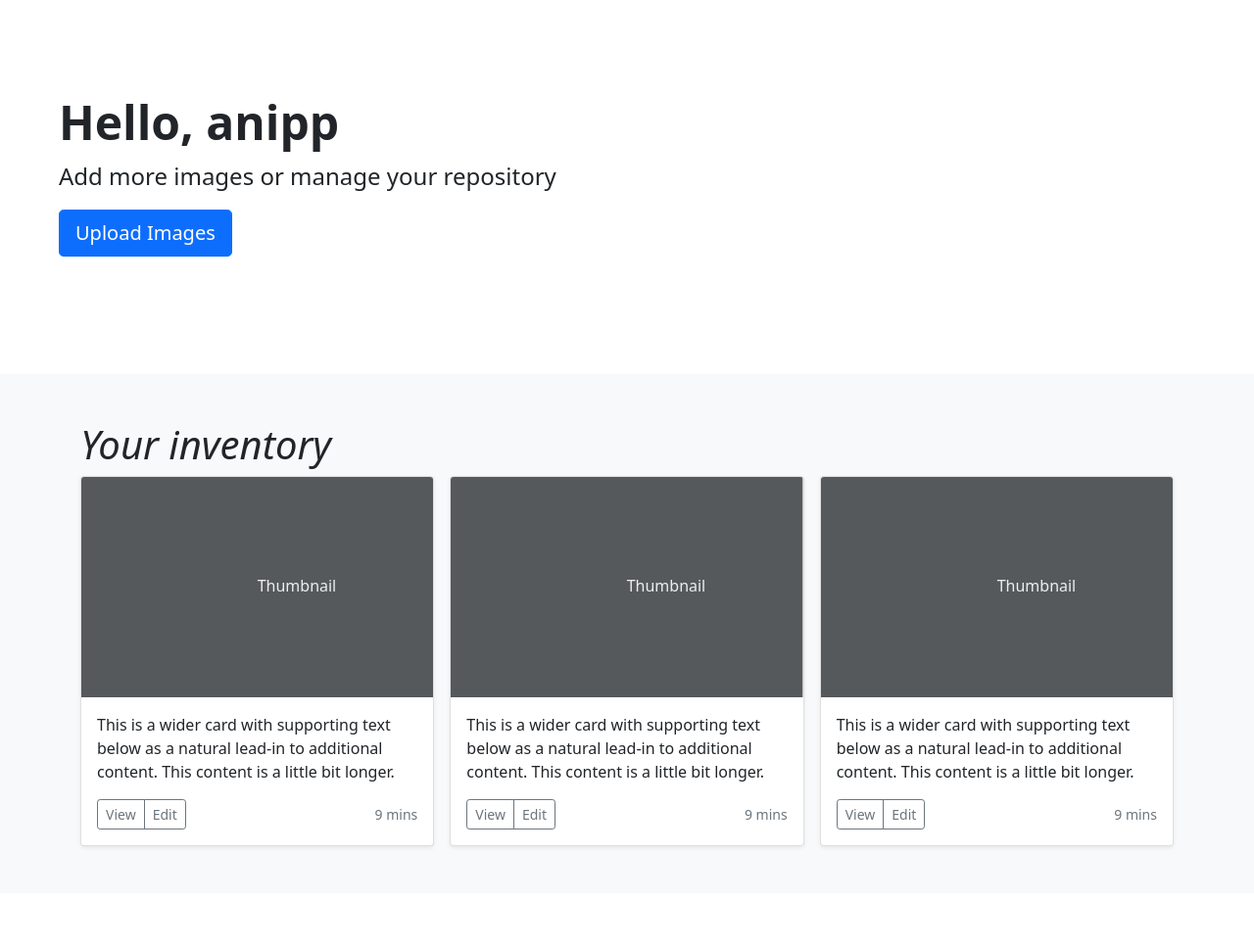
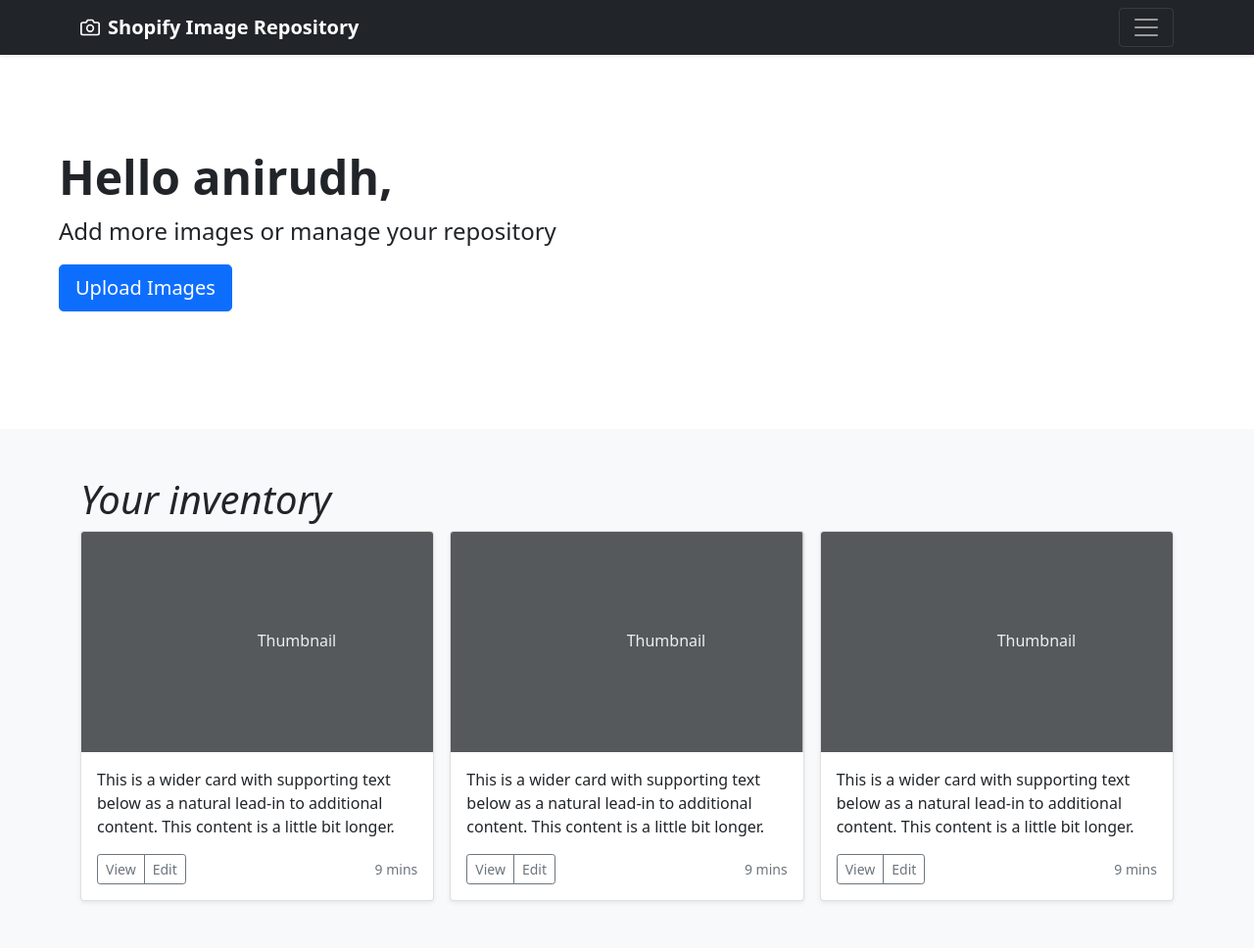
Before and after one commit to ani-poroorkara/Shopify-Data-Engineer-Intern-Challenge-Fall-2022, a Flask app: page /profile in a window 1280 px wide. Shown: the whole page at 98% size. Before the commit the page ends 867 px from the top, so only its background shows below. Run offline with Flask 2, Linux system fonts and the light colour scheme; a user stored in the database is signed in.

Commit message:
added logout button and header to profile minor changes in app

```diff
--- a/app.py
+++ b/app.py
@@ -32,6 +32,7 @@ def login():
             return redirect("profile")
         else:
             print("Username and Password Mismatch")
+            flash("Username/Password incorrect!", "error")
     return redirect(url_for("index"))
 
 # Register Page -- Home page
@@ -50,8 +51,9 @@ def register():
             cur.execute("insert into login_info(email,pass)values(?,?)",(mail,passw))
             con.commit()
             print("Record Added  Successfully success")
+            flash("User registered successfully!", "success")
         except:
-            print("Error in Insert Operation danger")
+            print("Error on registration!", "danger")
         finally:
             con.close()
             return redirect(url_for("index"))
@@ -61,7 +63,10 @@ def register():
 # Profile page -- after login
 @app.route('/profile',methods=["GET","POST"])
 def profile():
-    return render_template("profile.html")
+    if session["userid"]:
+        return render_template('profile.html')
+    else:
+        return render_template('index.html')
 
 # Profile page -- logout button
 @app.route('/logout')
--- a/templates/profile.html
+++ b/templates/profile.html
@@ -12,10 +12,44 @@
   </head>
 
   <body>
+    <header>
+      <div class="bg-dark collapse" id="navbarHeader" style="">
+        <div class="container">
+          <div class="row">
+            <div class="col-sm-8 col-md-7 py-4">
+              <h4 class="text-white">About</h4>
+              <p class="text-muted">
+                This is my take on the shopify data engineering challenge on Image Repository.
+              </p>
+            </div>
+            <div class="col-sm-4 offset-md-1 py-4">
+              <h4 class="text-white">Contact</h4>
+              <ul class="list-unstyled">
+                <li><a href="#" class="text-white">View on GitHub</a></li>
+                <li><a href="#" class="text-white">Connect on LinkedIn</a></li>
+                <li><a href="#" class="text-white">Email me</a></li>
+              </ul>
+            </div>
+            <a class="btn btn-danger my-2" href="/logout">Logout</a>
+          </div>
+        </div>
+      </div>
+      <div class="navbar navbar-dark bg-dark shadow-sm">
+        <div class="container">
+          <a href="#" class="navbar-brand d-flex align-items-center">
+            <svg xmlns="http://www.w3.org/2000/svg" width="20" height="20" fill="none" stroke="currentColor" stroke-linecap="round" stroke-linejoin="round" stroke-width="2" aria-hidden="true" class="me-2" viewBox="0 0 24 24"><path d="M23 19a2 2 0 0 1-2 2H3a2 2 0 0 1-2-2V8a2 2 0 0 1 2-2h4l2-3h6l2 3h4a2 2 0 0 1 2 2z"></path><circle cx="12" cy="13" r="4"></circle></svg>
+            <strong>Shopify Image Repository</strong>
+          </a>
+          <button class="navbar-toggler collapsed" type="button" data-bs-toggle="collapse" data-bs-target="#navbarHeader" aria-controls="navbarHeader" aria-expanded="false" aria-label="Toggle navigation">
+            <span class="navbar-toggler-icon"></span>
+          </button>
+        </div>
+      </div>
+    </header>
 
     <div class="p-5 mb-4 rounded-3">
       <div class="container-fluid py-5">
-        <h1 class="display-5 fw-bold">Hello, {{session["userid"]}}</h1>
+        <h1 class="display-5 fw-bold">Hello {{session["name"]}},</h1>
         <p class="col-md-8 fs-4">Add more images or manage your repository</p>
         <button class="btn btn-primary btn-lg" type="button" data-bs-toggle="modal" data-bs-target="#staticBackdrop2">Upload Images</button>
       </div>
@@ -53,7 +87,7 @@
 
                  <div class="form-group">
                     <input type="submit" class="btn btn-success btn-block" value="Upload">
-                     <a href="{{url_for('index')}}" class="btn btn-primary btn-block">Back</a>
+                     <button data-bs-dismiss="modal" class="btn btn-primary btn-block">Back</button>
                 </div>
             </form>
             </div>
```
